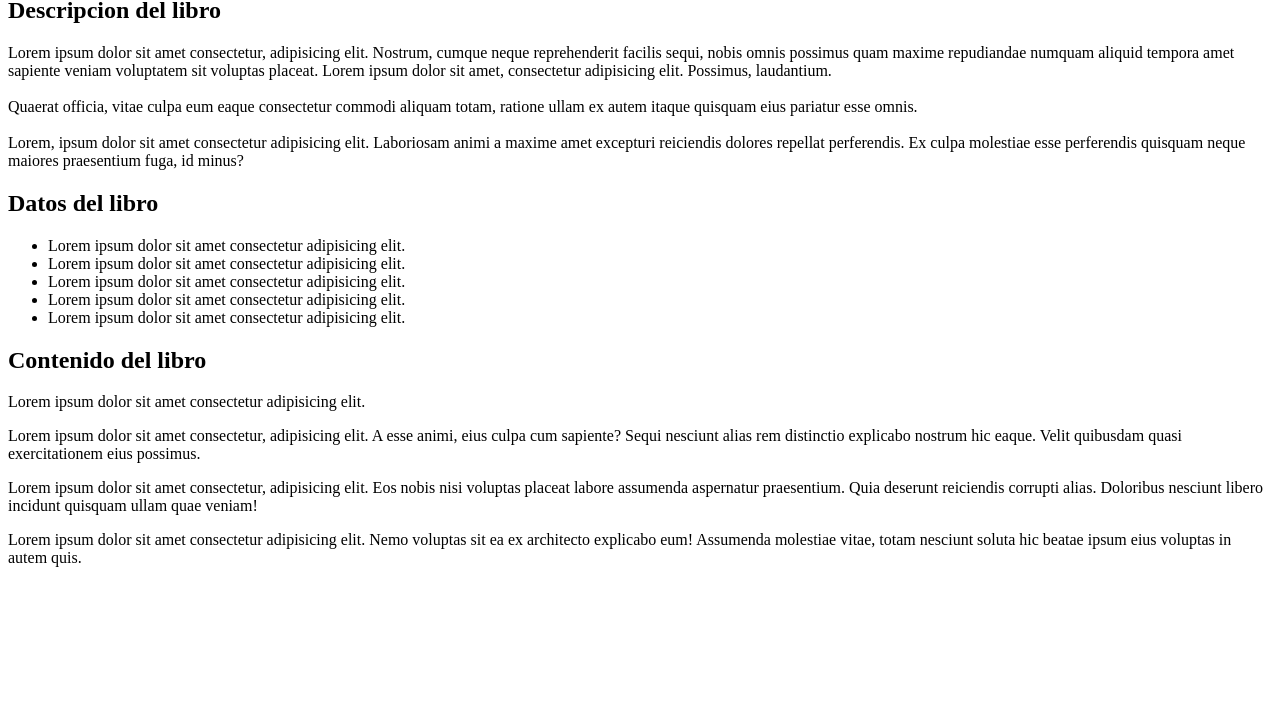
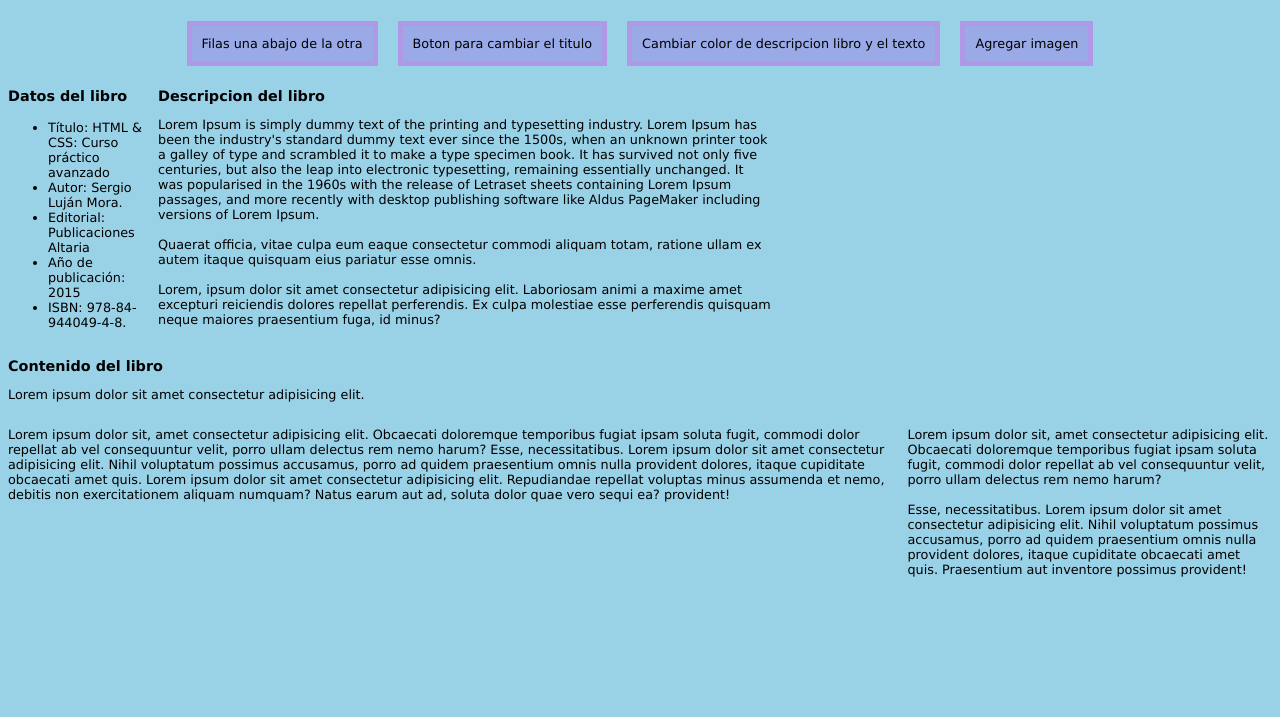
Before and after one commit to EduardoDoradea/PW_SEC01_C2_2025_00086224, a plain HTML site: page index.html in a window 1280 px wide. Shown: the part 83-800 px from the top of the page. Drawn offline with Linux system fonts and the light colour scheme.

Commit message:
feat: Ordenando mejor la pagina web y agregand script

```diff
--- a/index.html
+++ b/index.html
@@ -8,19 +8,48 @@
 </head>
 
 <body>
+
+    <div class="contenedorCabecera">
         <header>
             <h1>HTML & CSS: Curso práctico avanzado</h1>
+            <div>
+                <button type="button">Filas una abajo de la otra </button>
+                <button type="button">Boton para cambiar el titulo</button>
+                <button type="button">Cambiar color de descripcion libro y el texto</button>
+                <button type="button">Agregar imagen</button>
+            </div>
         </header>
+    </div>
 
-    <div class="contenedor">
-        <section class="descripcionLibro">
+    <div class="contenedorDatosDescripcion">
+
+        <aside class="contendorDatos">
+            <h2>Datos del libro</h2>
+            <ul>
+                <li class="texto">Título: HTML & CSS: Curso práctico avanzado</li>
+                <li class="texto">Autor: Sergio Luján Mora.</li>
+                <li class="texto">Editorial: Publicaciones Altaria</li>
+                <li class="texto">Año de publicación: 2015</li>
+                <li class="texto">ISBN: 978-84-944049-4-8.</li>
+            </ul>
+        </aside>
+
+        <section class="contenedorDescripcion">
             <h2>Descripcion del libro</h2>
-            <p class="texto">Lorem ipsum dolor sit amet consectetur, adipisicing elit. Nostrum, cumque neque reprehenderit
-                facilis sequi,
-                nobis omnis possimus quam maxime repudiandae numquam aliquid tempora amet sapiente veniam voluptatem sit
-                voluptas placeat. Lorem ipsum dolor sit amet, consectetur adipisicing elit. Possimus, laudantium.<br>
+            <p class="textoDescripcion">Lorem Ipsum is simply dummy text of the printing and typesetting industry. Lorem
+                Ipsum
+                has
+                been the industry's standard dummy text ever since the 1500s, when an unknown printer took a galley
+                of
+                type and scrambled it to make a type specimen book. It has survived not only five centuries, but
+                also
+                the leap into electronic typesetting, remaining essentially unchanged. It was popularised in the
+                1960s
+                with the release of Letraset sheets containing Lorem Ipsum passages, and more recently with desktop
+                publishing software like Aldus PageMaker including versions of Lorem Ipsum.<br>
                 <br> Quaerat
-                officia, vitae culpa eum eaque consectetur commodi aliquam totam, ratione ullam ex autem itaque quisquam
+                officia, vitae culpa eum eaque consectetur commodi aliquam totam, ratione ullam ex autem itaque
+                quisquam
                 eius pariatur esse omnis.
                 <br>
                 <br>
@@ -29,44 +58,40 @@
                 praesentium fuga, id minus?
             </p>
         </section>
-
-        <aside>
-            <h2>Datos del libro</h2>
-            <ul>
-                <li class="texto">Lorem ipsum dolor sit amet consectetur adipisicing elit.</li>
-                <li class="texto">Lorem ipsum dolor sit amet consectetur adipisicing elit.</li>
-                <li class="texto">Lorem ipsum dolor sit amet consectetur adipisicing elit.</li>
-                <li class="texto">Lorem ipsum dolor sit amet consectetur adipisicing elit.</li>
-                <li class="texto">Lorem ipsum dolor sit amet consectetur adipisicing elit.</li>
-            </ul>
-        </aside>
     </div>
 
+
+    <div class="contendorContenido">
         <section>
-        <h2>Contenido del libro</h2>
+            <h2>Contenido del libro </h2>
             <p class="texto">Lorem ipsum dolor sit amet consectetur adipisicing elit.</p>
-        <section id="">
-            <p class="texto">
-                Lorem ipsum dolor sit amet consectetur, adipisicing elit. A esse animi, eius culpa cum sapiente? Sequi
-                nesciunt alias rem distinctio explicabo nostrum hic eaque. Velit quibusdam quasi exercitationem eius
-                possimus.
-            </p>
-        </section>
-        <section id="">
-            <p class="texto">
-                Lorem ipsum dolor sit amet consectetur, adipisicing elit. Eos nobis nisi voluptas placeat labore
-                assumenda aspernatur praesentium. Quia deserunt reiciendis corrupti alias. Doloribus nesciunt libero
-                incidunt quisquam ullam quae veniam!
-            </p>
-        </section>
-        <section id="">
-            <p class="texto">
-                Lorem ipsum dolor sit amet consectetur adipisicing elit. Nemo voluptas sit ea ex architecto explicabo
-                eum! Assumenda molestiae vitae, totam nesciunt soluta hic beatae ipsum eius voluptas in autem quis.
-            </p>
-        </section>
+            <div class="contenedorParrafo">
+                <section>
+                    <p class="texto contenedorP1">Lorem ipsum dolor sit, amet consectetur adipisicing elit. Obcaecati
+                        doloremque
+                        temporibus fugiat ipsam soluta fugit, commodi dolor repellat ab vel consequuntur velit, porro
+                        ullam delectus rem nemo harum? Esse, necessitatibus. Lorem ipsum dolor sit amet consectetur
+                        adipisicing elit. Nihil voluptatum possimus accusamus, porro ad quidem praesentium omnis nulla
+                        provident dolores, itaque cupiditate obcaecati amet quis.
+                        Lorem ipsum dolor sit amet consectetur adipisicing elit. Repudiandae repellat voluptas minus
+                        assumenda et nemo, debitis non exercitationem aliquam numquam? Natus earum aut ad, soluta dolor
+                        quae vero sequi ea?
+                        provident!</p>
                 </section>
 
+                <section>
+                    <p class="texto contenedorP2">Lorem ipsum dolor sit, amet consectetur adipisicing elit. Obcaecati
+                        doloremque
+                        temporibus fugiat ipsam soluta fugit, commodi dolor repellat ab vel consequuntur velit, porro
+                        ullam delectus rem nemo harum? <br> <br>Esse, necessitatibus. Lorem ipsum dolor sit amet
+                        consectetur
+                        adipisicing elit. Nihil voluptatum possimus accusamus, porro ad quidem praesentium omnis nulla
+                        provident dolores, itaque cupiditate obcaecati amet quis. Praesentium aut inventore possimus
+                        provident!</p>
+                </section>
+            </div>
+        </section>
+    </div>
 </body>
 
 </html>
--- a/styles.css
+++ b/styles.css
@@ -1,12 +1,65 @@
-header {
-    text-align: center;
+aside {
+    width: 40%;
 }
 
-aside {
-    left: auto;
-    -ms-flex-align: end;
+body {
+    background-color: #99D1E7;
 }
 
-section {
+h1 {
+    font-family: Georgia, 'Times New Roman', Times, serif;
+}
+
+h2 {
+    font-family: Verdana, Geneva, Tahoma, sans-serif;
+    font-size: 90%;
+}
+
+button {
+    font-family: Verdana, Geneva, Tahoma, sans-serif;
+    font-size: 80%;
+    background-color: #99AAE7;
+    border: 5px solid #AF99E7;
+    padding: 10px;
+    margin: 10px;
+}
+
+div {
+    display: flex;
+}
+
+.contenedorCabecera {
+    text-align: center;
+    justify-content: center;
+}
+
+.contenedorDatosDescripcion {
+    justify-content: space-evenly;
+}
+
+.contenedorDatos {
     flex-direction: row;
 }
+
+.contenedorDescripcion {
+    flex-direction: row;
+}
+
+.contenedorContenido {
+    flex-direction: column;
+}
+
+.contenedorParrafo {
+    flex-direction: row;
+}
+
+.textoDescripcion {
+    font-size: 80%;
+    font-family: Verdana, Geneva, Tahoma, sans-serif;
+    width: 55%;
+}
+
+.texto {
+    font-size: 80%;
+    font-family: Verdana, Geneva, Tahoma, sans-serif;
+}
```
Also changed, not shown: script.js (added). Lines whose indentation alone changed are shown as unchanged.
